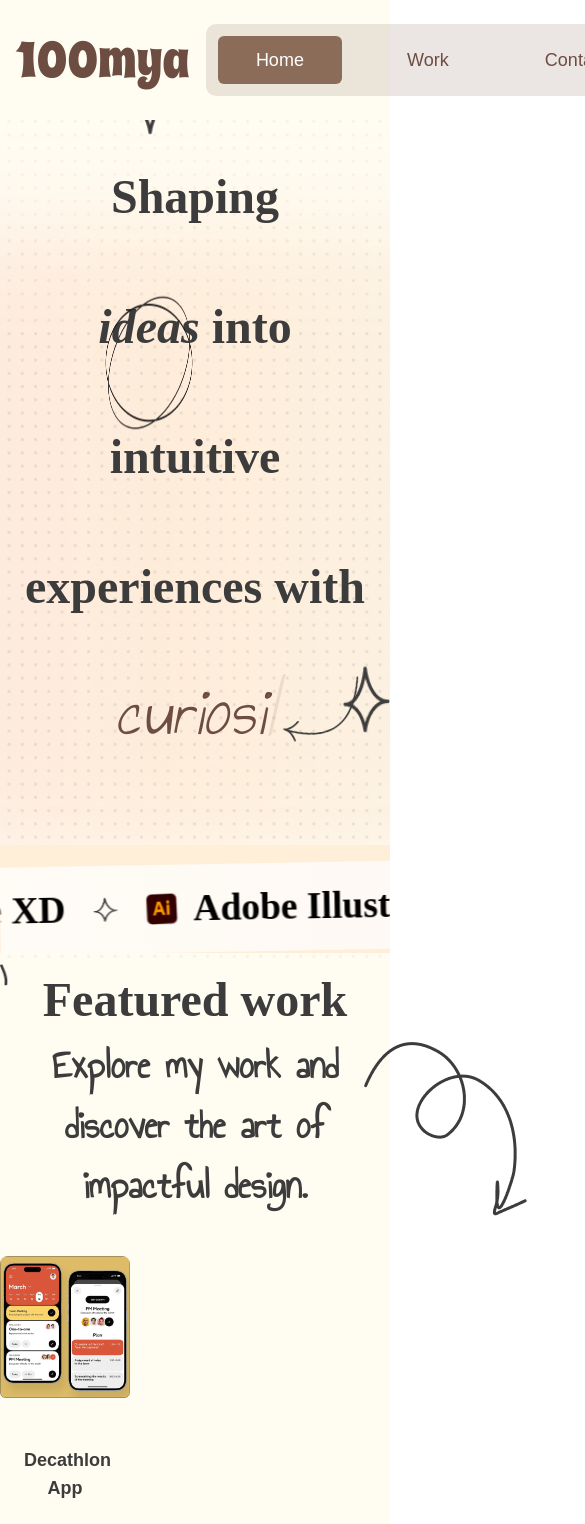
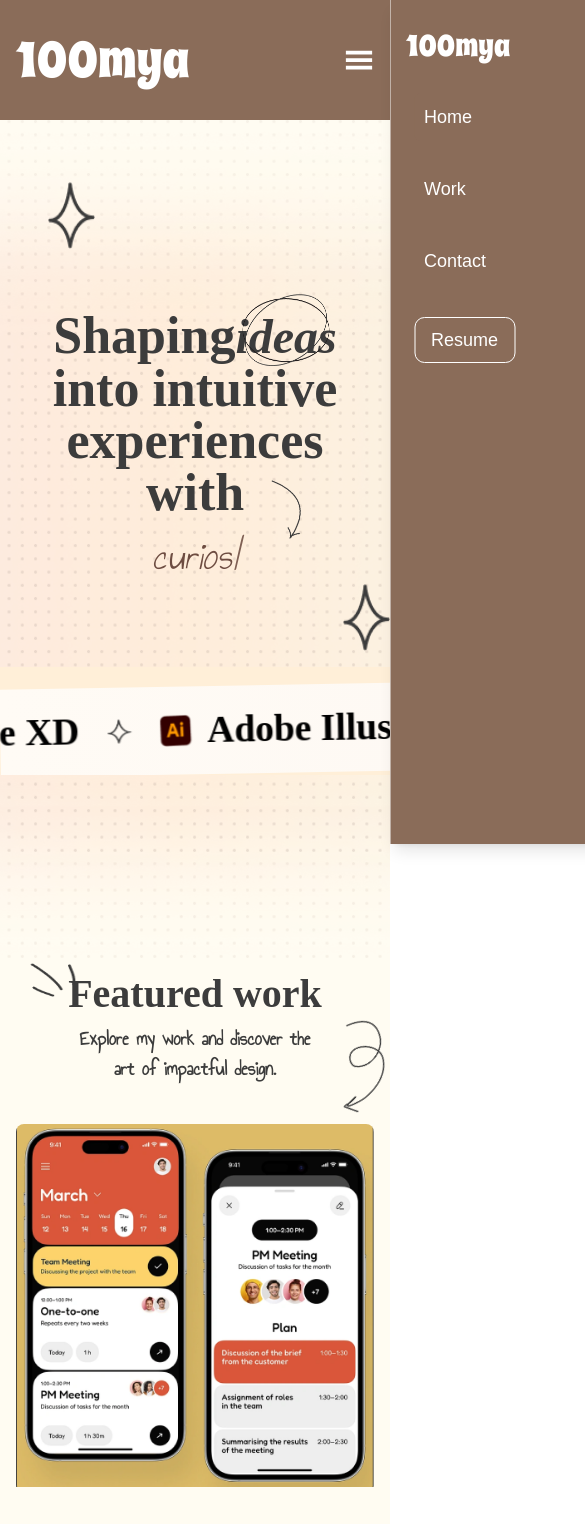
Before and after one commit to MohdAnas07/saumya-portfolio, a Next.js app: page / in a window 390 px wide. Shown: the top 1524 px of the page, 585 px wide, since content can reach past the window. Built offline with nearby package versions, Linux system fonts and the light colour scheme; a web font is replaced by a local one.

Commit message:
website make responsive

```diff
--- a/components/AboutMeSection/AboutMeSection.tsx
+++ b/components/AboutMeSection/AboutMeSection.tsx
@@ -10,14 +10,14 @@ const AboutMeSection = () => {
 
       <div className=" py-16 px-6 pt-0 lg:px-24 flex flex-col md:flex-row items-center justify-center gap-20">
         {/* Left Section - About Text */}
-        <div className="w-[60%] text-left ">
+        <div className="order-2 md:order-1 w-full md:w-[60%] text-left ">
 
           <h6 className="font-montserrat text-[18px] md:text-[40px] leading-[1.8] text-[#333]">
             I’m <span className="relative font-bold text-[#6D4C41]">
               SAUMYA GAUTAM
               <InfoBox
                 text='Dehli'
-                ClassName='bottom-[-30px] left-0'
+                ClassName='md:bottom-[-30px] left-0'
               />
             </span>
 
@@ -41,11 +41,10 @@ const AboutMeSection = () => {
         </div>
 
         {/* Right Section - Image and Highlights */}
-        <div className="relative w-[40%]">
-
-
+        <div className=" flex items-center justify-center order-1 md:order-2 w-full md:w-[40%]">
+          <div className='relative '>
             {/* Profile Image */}
-          <div className="relative w-[426px] h-[489px] inline-block z-10 bg-[#F9F8F7] shadow-lg p-4  ">
+            <div className="relative w-[213px] h-[244px] md:w-[426px] md:h-[489px] inline-block z-10 bg-[#F9F8F7] shadow-lg p-4  ">
               <img
                 src="/images/somya_about_me_img.png"
                 alt="Somya Gautam"
@@ -65,9 +64,10 @@ const AboutMeSection = () => {
             </div>
 
             {/* Polaroid Frame Effect */}
-          <div className="w-[426px] h-[489px] absolute top-0 left-0 bg-white shadow-lg transform rotate-[-4deg] z-0"></div>
-          <div className="w-[426px] h-[489px] absolute top-0 left-0 bg-white shadow-lg transform rotate-[2deg] z-0"></div>
-          {/* <div className="absolute top-1 right-0 w-full h-full bg-[#FFFBF5] shadow-lg rounded-[10px] transform rotate-[1deg] z-0"></div> */}
+            <div className="w-[213px] h-[244px] md:w-[426px] md:h-[489px] absolute top-0 left-0 bg-white shadow-lg transform rotate-[-4deg] z-0"></div>
+            <div className="w-[213px] h-[244px] md:w-[426px] md:h-[489px] absolute top-0 left-0 bg-white shadow-lg transform rotate-[2deg] z-0"></div>
+          </div>
+
 
         </div>
       </div>
--- a/components/AchievementsSection/components/GalleryCard.tsx
+++ b/components/AchievementsSection/components/GalleryCard.tsx
@@ -8,11 +8,11 @@ interface GalleryCardProps {
 
 const GalleryCard: React.FC<GalleryCardProps> = ({ image, caption, index }) => {
   return (
-    <div className={`max-w-[426px] h-[489px] inline-block z-10 bg-[#F9F8F7] shadow-lg p-6 ${index % 2 === 0 ? 'rotate-[-5deg]' : 'rotate-[5deg]'}  `}>
+    <div className={`max-w-[326px] md:max-w-[426px] h-[389px] md:h-[489px] inline-block z-10 bg-[#F9F8F7] shadow-lg p-6 ${index % 2 === 0 ? 'rotate-[-5deg]' : 'rotate-[5deg]'}  `}>
       <img
         src={image}
         alt={caption}
-        className=" w-[376px] h-[348px] object-cover object-top "
+        className=" w-[276px] h-[248px] md:w-[376px] md:h-[348px] object-cover object-top "
       />
       {/* Caption */}
       <div className="mt-4 text-center font-annie text-[20px] md:text-[30px]  italic text-[#656565]">
--- a/components/AchievementsSection/components/TopHeading.tsx
+++ b/components/AchievementsSection/components/TopHeading.tsx
@@ -8,20 +8,20 @@ interface TopHeadingProps {
 const TopHeading: React.FC<TopHeadingProps> = ({ title, subTitle }) => {
   return (
     <div className="relative text-center mb-8">
-      <h2 className="relative inline-block text-[48px] md:text-[80px] font-nanum font-[800] text-[#3C3C3C]">{title}
+      <h2 className="relative inline-block text-[40px] md:text-[80px] font-nanum font-[800] text-[#3C3C3C]">{title}
         <img
           src="/images/decoresImg/three_line.png"
           alt="Star Decor"
-          className="absolute bottom-[-10px] left-[-35px] rotate-0 w-[47px] h-[67px] "
+          className="absolute bottom-[37px] md:bottom-[-10px] left-[-12px] md:left-[-35px] rotate-90 md:rotate-0 w-[40px] h-[50px]  md:w-[47px] md:h-[67px] "
           draggable={false}
         />
 
       </h2>
-      <p className='text-[40px] font-annie ' >{subTitle}</p>
+      <p className=' text-[20px] md:text-[40px] font-annie ' >{subTitle}</p>
       <img
         src="/images/decoresImg/shining_star.png"
         alt="Star Decor"
-        className="absolute bottom-0 left-[70%] w-[40px] h-[53px] "
+        className="absolute bottom-0 right-[5%] md:left-[70%] w-[25px] h-[35px] md:w-[40px] md:h-[53px] "
         draggable={false}
       />
     </div>
--- a/components/Button/Button.tsx
+++ b/components/Button/Button.tsx
@@ -2,7 +2,7 @@ import React from 'react'
 
 const Button = ({ text, id = 'btn', className = '' }: { text: string, id?: string, className?: string }) => {
   return (
-    <button id={id} className={` font-montserrat border border-[#6D4C41] rounded-[10px] px-4 py-2 text-[#6D4C41] hover:bg-[#8A6C59] hover:text-white transition-all text-[30px] font-medium ${className} `}>
+    <button id={id} className={` font-montserrat border border-[#6D4C41] rounded-[10px] px-4 md:px-6 py-2 md:py-4 text-[#6D4C41] hover:bg-[#8A6C59] hover:text-white transition-all text-lg md:!text-[30px] font-medium ${className} `}>
       {text}
     </button>
   )
--- a/components/ContactSection/ContactSection.tsx
+++ b/components/ContactSection/ContactSection.tsx
@@ -7,12 +7,12 @@ const ContactSection = () => {
     <>
       <div id='contact' className=" inset-0 -z-10 h-auto w-full bg-[#8A6C59] bg-[linear-gradient(to_right,#DEDCD3_1px,transparent_1px)] bg-[size:12rem] md:bg-[size:24rem] bg-center rounded-t-[50px] text-white ">
 
-        <h1 className=' text-[100px] lg:text-[180px] text-center font-montserrat font-[800] text-white '>
+        <h1 className=' text-[44px] lg:text-[180px] text-center font-montserrat font-[800] text-white py-6 md:py-3 '>
           LET’S CONNECT
         </h1>
 
-        <div className=' flex justify-between items-center px-20 pt-10 pb-16 '>
-          <div className=' relative w-[335px] font-annie text-[30px]'>
+        <div className=' flex justify-between items-center px-6 md:px-20 pt-10 pb-16 '>
+          <div className=' relative w-[60%] md:w-[335px] font-annie text-[14px] md:text-[30px]'>
             <p>I am currently available for new
               work, let me know if you need a
               UX/UI Designer. I’d love to
@@ -20,20 +20,20 @@ const ContactSection = () => {
             <img
               src="/images/decoresImg/light_three_lines.png"
               alt="Star Decor"
-              className="absolute top-[-40px] left-[-45px] rotate-0 w-[47px] h-[67px] text-white "
+              className="absolute top-[-20px] left-[-20px] md:top-[-40px] md:left-[-45px] rotate-0 w-[20px] h-[30px] md:w-[47px] md:h-[67px] text-white "
               draggable={false}
             />
           </div>
 
           <ul className=' flex flex-col gap-2'>
             <Link href={'https://www.instagram.com/ui.saumya/'}>
-              <li className='flex items-center gap-2 underline text-[30px] '>Instagram <FiArrowUpRight /> </li>
+              <li className='flex items-center gap-2 underline text-[14px] md:text-[30px] '>Instagram <FiArrowUpRight /> </li>
             </Link>
             <Link href={'https://www.linkedin.com/in/saumya-gautam-a9731b214/'} >
-              <li className='flex items-center gap-2 underline text-[30px] '>LinkedIn <FiArrowUpRight /> </li>
+              <li className='flex items-center gap-2 underline text-[14px] md:text-[30px] '>LinkedIn <FiArrowUpRight /> </li>
             </Link>
             <Link href={'https://www.behance.net/saumyagautam2'}>
-              <li className='flex items-center gap-2 underline text-[30px] '>Behance <FiArrowUpRight /> </li>
+              <li className='flex items-center gap-2 underline text-[14px] md:text-[30px] '>Behance <FiArrowUpRight /> </li>
             </Link>
           </ul>
         </div>
--- a/components/FeatureWorkSection/Components/TopHeader.tsx
+++ b/components/FeatureWorkSection/Components/TopHeader.tsx
@@ -8,18 +8,18 @@ interface TopHeadingProps {
 const TopHeading: React.FC<TopHeadingProps> = ({ title, subTitle }) => {
   return (
     <div className="relative text-center">
-      <h2 className="relative inline-block text-[48px] md:text-[80px] font-nanum font-[800] text-[#3C3C3C]">{title}
+      <h2 className="relative inline-block text-[40px] md:text-[80px] font-nanum font-[800] text-[#3C3C3C]">{title}
         <img
           src="/images/decoresImg/three_line.png"
           alt="Star Decor"
           className="absolute top-[-20px] left-[-35px] rotate-[90deg] w-[47px] h-[67px] "
           draggable={false}
         />
-        <p className='text-[40px] font-annie max-w-[532px] text-wrap text-center mx-auto ' >{subTitle}</p>
+        <p className='text-[20px] md:text-[40px] font-annie max-w-[250px] md:max-w-[532px] text-wrap text-center mx-auto ' >{subTitle}</p>
         <img
           src="/images/decoresImg/jigjag_arrow.png"
-          alt="Star Decor"
-          className="absolute bottom-0 right-[-35%]  "
+          alt="arrow"
+          className="  absolute rotate-[45deg] md:rotate-0 bottom-[-20px] right-[-70px] md:bottom-0 md:right-[-35%] w-[70px] h-[80px] md:w-[160px] md:h-[170px]  "
           draggable={false}
         />
       </h2>
--- a/components/FeatureWorkSection/Components/WorkCard.tsx
+++ b/components/FeatureWorkSection/Components/WorkCard.tsx
@@ -2,18 +2,18 @@ import React from 'react';
 
 const WorkCard = ({ image, title, link }: { image: string, title: string, link: string }) => {
   return (
-    <div className=" md:w-[430px]  rounded-lg  overflow-hidden">
+    <div className=" w-[358px] md:w-[430px]  rounded-lg  overflow-hidden">
       <img
         src={image}
         alt={title}
-        className="h-[470px] object-cover"
+        className=" w-full h-[363px] md:h-[470px] object-cover"
       />
-      <div className=" mt-6 p-6 text-center font-montserrat">
+      <div className="mt-2 md:mt-6 p-6 text-center font-montserrat">
         <h3 className=" text-lg md:text-[30px] font-bold mb-3">{title}</h3>
 
         <button
           onClick={() => window.location.href = link}
-          className={` font-montserrat border border-[#6D4C41] rounded-[10px] px-4 py-2 text-[#6D4C41] hover:bg-[#8A6C59] hover:text-white transition-all text-lg md:text-[24px] font-medium cursor-pointer inline mt-6  `}>
+          className={` font-montserrat border border-[#6D4C41] rounded-[10px] px-4 py-2 text-[#6D4C41] hover:bg-[#8A6C59] hover:text-white transition-all text-lg md:text-[24px] font-medium cursor-pointer inline mt-2 md:mt-6  `}>
           See work
         </button>
       </div>
--- a/components/FeatureWorkSection/Components/WorkCardCarousel.tsx
+++ b/components/FeatureWorkSection/Components/WorkCardCarousel.tsx
@@ -32,12 +32,11 @@ const WorkCardCarousel = () => {
         </Swiper>
       </div>
 
-      <div className="flex flex-col md:hidden slider-container mx-auto">
+      <div className="flex flex-col gap-4 md:hidden justify-center items-center">
 
         {workData.map((card, index) => (
-          <SwiperSlide key={index}>
             <WorkCard image={card.image} title={card.title} link={card.link} />
-          </SwiperSlide>
+
         ))}
       </div>
     </div>
--- a/components/HeroSection/HeroSection.tsx
+++ b/components/HeroSection/HeroSection.tsx
@@ -20,39 +20,52 @@ const HeroSection = () => {
         <img
           src="/images/decoresImg/shining_star.png"
           alt="Star Decor"
-          className="absolute top-[-4rem] left-[8rem] w-[47px] h-[67px] "
+          className="absolute top-[-8rem] left-[3rem] w-[47px] h-[67px] "
           draggable={false}
         />
-        <h1 className="font-nanum text-[48px] md:text-[120px] leading-[130px] font-bold ">
+        <h1 className="hidden md:block font-nanum text-[52px] md:text-[120px] leading-[52px]  md:leading-[130px] font-[800] ">
           Shaping <span className="relative inline-block">
             <span className="relative font-nanum text-[48px] md:text-[120px] font-[800] italic  ">
               ideas
               <img
                 src="/images/decoresImg/idea_eclipse.png"
                 alt="Eclipse Decor"
-                className="absolute top-[-30px] w-[382px] h-[185px]"
+                className="absolute top-[-30px] w-[382px] h-[100px] md:h-[185px]"
               />
             </span>{' '}
             into
           </span>
-
           <br />
           intuitive experiences with
+        </h1>
+
+        <h1 className="block md:hidden font-nanum text-[52px] md:text-[120px] leading-[52px]  md:leading-[130px] font-[800] ">
+          Shaping
+          <span className="relative font-nanum text-[48px] md:text-[120px] font-[800] italic ">
+            ideas
+            <img
+              src="/images/decoresImg/idea_eclipse.png"
+              alt="Eclipse Decor"
+              className="absolute top-[-30px] left-0 w-[382px] h-[100px] md:h-[185px]"
+            />
+          </span>{' '}
+          into intuitive experiences with
+
         </h1>
         {/* Curve Arrow */}
         <img
           src="/images/decoresImg/curve_arrow.png"
           alt="Curve Arrow"
-          className="absolute bottom-[1.5rem] left-[70%] w-24 md:w-40 rotate-[-8deg] "
+          className="absolute bottom-[3.5rem] left-[65%] rotate-[-80deg] md:bottom-[1.5rem] md:left-[70%] w-[4rem]  md:w-40 md:rotate-[-8deg] "
         />
         <img
           src="/images/decoresImg/shining_star.png"
           alt="Star Decor"
-          className="absolute bottom-[2rem] right-[0rem] w-[47px] h-[67px] "
+          className="absolute bottom-[-4rem] right-[0rem] w-[47px] h-[67px] "
           draggable={false}
         />
         {/* Typewriter Effect */}
-        <h6 className="font-annie text-[70px] italic text-[#6D4C41] mt-2">
+        <h6 className="font-annie text-[40px] md:text-[70px] italic text-[#6D4C41] mt-2">
           <TypeWriter data={typoData} />
         </h6>
 
--- a/components/Layout/Header.tsx
+++ b/components/Layout/Header.tsx
@@ -1,33 +1,46 @@
-"use client"
-import { Link } from 'react-scroll';
-import { useEffect, useState } from 'react';
-import Button from '../Button/Button';
+"use client";
+import { Link } from "react-scroll";
+import { useEffect, useState } from "react";
+import Button from "../Button/Button";
+import { GiHamburgerMenu } from "react-icons/gi";
+import { IoClose } from "react-icons/io5";
 
 const Header = () => {
-  const [activeLink, setActiveLink] = useState('Home');
+  const [activeLink, setActiveLink] = useState("Home");
+  const [showSideBar, setShowSideBar] = useState(false);
 
   useEffect(() => {
     console.log("activeLink", activeLink);
+  }, [activeLink]);
 
-  }, [activeLink])
+  const handleCloseSidebar = () => {
+    setShowSideBar(false);
+  };
 
   return (
-    <header className="sticky top-0 z-40 h-[120px] flex justify-center items-center px-4 md:px-[80px] bg-background ">
-      <nav className="w-full flex items-center justify-between gap-4 :gap-4 ">
+    <header className="sticky top-0 z-40 h-[120px] flex justify-center items-center px-4 md:px-[80px] bg-logo text-white md:bg-background">
+      <nav className="w-full flex items-center justify-between gap-4">
         {/* Logo */}
         <div>
-          <h1 className="font-spicyrice text-[50px] text-[#6D4C41]">100mya</h1>
+          <h1 className="font-spicyrice text-[50px] text-white md:text-[#6D4C41]">
+            100mya
+          </h1>
         </div>
 
-        {/* Navigation Menu */}
-        <ul className="flex items-center gap-6 bg-[#A28B7C36] p-3 rounded-[10px] w-[452px] justify-center font-montserrat ">
+        {/* Desktop Navigation Menu */}
+        <ul className="hidden md:flex items-center gap-6 bg-[#A28B7C36] p-3 rounded-[10px] w-[452px] justify-center font-montserrat">
           <Link
             to="home"
             smooth={true}
             duration={500}
-            onClick={() => setActiveLink('Home')}
+            onClick={() => setActiveLink("Home")}
           >
-            <li className={`font-montserrat text-[16px] cursor-pointer p-[10px] rounded-md !w-[124px] text-center text-lg  ${activeLink === 'Home' ? 'bg-[#8A6C59] text-white  ' : 'text-[#6D4C41]'}`} >
+            <li
+              className={`font-montserrat text-[16px] cursor-pointer p-[10px] rounded-md !w-[124px] text-center text-lg ${activeLink === "Home"
+                ? "bg-[#8A6C59] text-white"
+                : "text-[#6D4C41]"
+                }`}
+            >
               Home
             </li>
           </Link>
@@ -35,10 +48,14 @@ const Header = () => {
             to="work"
             smooth={true}
             duration={500}
-            onClick={() => setActiveLink('Work')}
+            onClick={() => setActiveLink("Work")}
           >
-            <li className={`font-montserrat text-[16px] cursor-pointer p-[10px] rounded-md !w-[124px] text-center text-lg  ${activeLink === 'Work' ? 'bg-[#8A6C59] text-white  ' : 'text-[#6D4C41]'}`} >
-
+            <li
+              className={`font-montserrat text-[16px] cursor-pointer p-[10px] rounded-md !w-[124px] text-center text-lg ${activeLink === "Work"
+                ? "bg-[#8A6C59] text-white"
+                : "text-[#6D4C41]"
+                }`}
+            >
               Work
             </li>
           </Link>
@@ -46,18 +63,106 @@ const Header = () => {
             to="contact"
             smooth={true}
             duration={500}
-            onClick={() => setActiveLink('Contact')}
+            onClick={() => setActiveLink("Contact")}
           >
-            <li className={`font-montserrat text-[16px] cursor-pointer p-[10px] rounded-md !w-[124px] text-center text-lg  ${activeLink === 'Contact' ? 'bg-[#8A6C59] text-white  ' : 'text-[#6D4C41]'}`} >
-
+            <li
+              className={`font-montserrat text-[16px] cursor-pointer p-[10px] rounded-md !w-[124px] text-center text-lg ${activeLink === "Contact"
+                ? "bg-[#8A6C59] text-white"
+                : "text-[#6D4C41]"
+                }`}
+            >
               Contact
             </li>
           </Link>
         </ul>
 
-        {/* Resume Button */}
-        <div>
-          <Button text={'Resume'} />
+        {/* Resume Button for Desktop */}
+        <div className="hidden md:block">
+          <Button text={"Resume"} />
+        </div>
+
+        {/* Hamburger Menu for Mobile */}
+        <div
+          className="block md:hidden"
+          onClick={() => setShowSideBar((prev) => !prev)}>
+          <GiHamburgerMenu size={30} className="cursor-pointer md:hidden" />
+        </div>
+
+        {/* Overlay and Sidebar for Mobile */}
+        {showSideBar && (
+          <div
+            className="fixed inset-0 bg-black bg-opacity-50 backdrop-blur-sm z-40"
+            onClick={handleCloseSidebar}
+          ></div>
+        )}
+        <div
+          className={`fixed top-0 right-0 h-full w-[75%] max-w-[300px] bg-logo text-white shadow-lg z-50 transition-transform duration-300 ease-in-out ${showSideBar ? "translate-x-0" : "translate-x-full"
+            }`}
+        >
+          <div className="flex items-center justify-between px-4 py-6">
+            <h2 className="font-spicyrice text-[30px] text-white">100mya</h2>
+            <IoClose
+              size={30}
+              className="cursor-pointer"
+              onClick={handleCloseSidebar}
+            />
+          </div>
+          <ul className="w-full flex flex-col items-start gap-6 px-6 font-montserrat">
+            <Link
+              className="w-full"
+              to="home"
+              smooth={true}
+              duration={500}
+              onClick={() => {
+                setActiveLink("Home");
+                handleCloseSidebar();
+              }}
+            >
+              <li
+                className={`w-full font-montserrat text-[16px] cursor-pointer p-[10px] text-lg ${activeLink === "Home" ? "bg-[#8A6C59] text-white" : ""
+                  } hover:bg-background hover:text-logo rounded-md`}
+              >
+                Home
+              </li>
+            </Link>
+            <Link
+              to="work"
+              smooth={true}
+              duration={500}
+              onClick={() => {
+                setActiveLink("Work");
+                handleCloseSidebar();
+              }}
+              className="w-full"
+            >
+              <li
+                className={`font-montserrat text-[16px] cursor-pointer p-[10px] text-lg ${activeLink === "Work" ? "bg-[#8A6C59] text-white" : ""
+                  } hover:bg-background hover:text-logo rounded-md`}
+              >
+                Work
+              </li>
+            </Link>
+            <Link
+              to="contact"
+              smooth={true}
+              duration={500}
+              onClick={() => {
+                setActiveLink("Contact");
+                handleCloseSidebar();
+              }}
+              className="w-full"
+            >
+              <li
+                className={`font-montserrat text-[16px] cursor-pointer p-[10px] text-lg ${activeLink === "Contact" ? "bg-[#8A6C59] text-white" : ""
+                  } hover:bg-background hover:text-logo rounded-md`}
+              >
+                Contact
+              </li>
+            </Link>
+          </ul>
+          <div className="mt-8 pl-6">
+            <Button text={"Resume"} className="text-white !border-white hover:bg-white hover:text-logo" />
+          </div>
         </div>
       </nav>
     </header>
```
Lines whose indentation alone changed are shown as unchanged.
